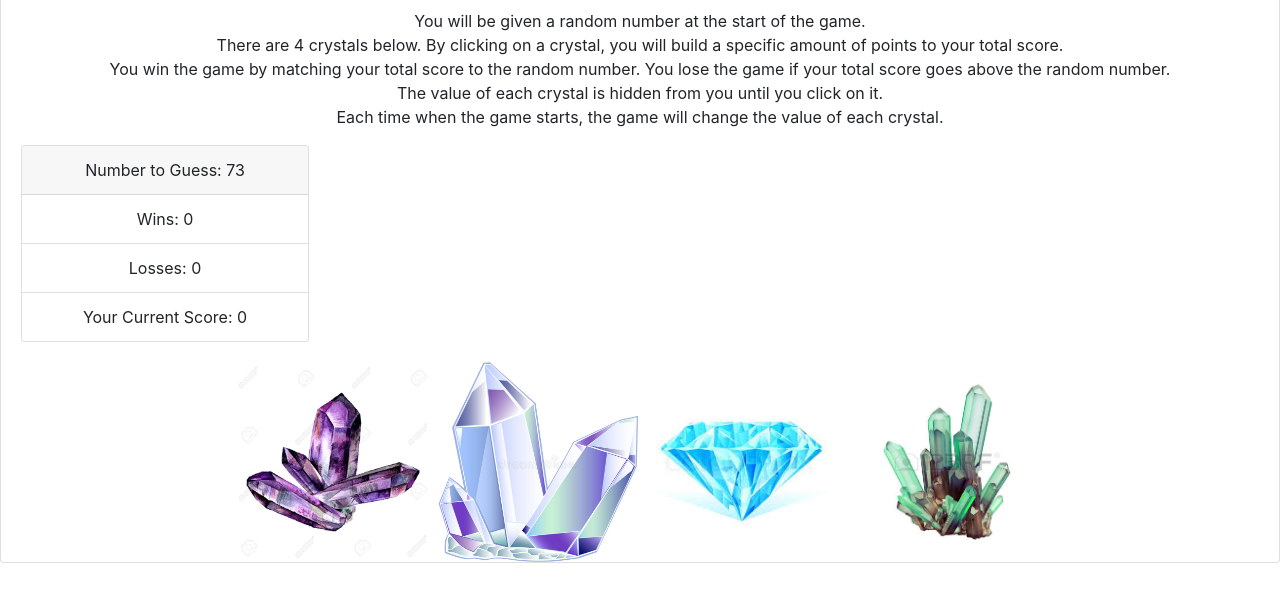
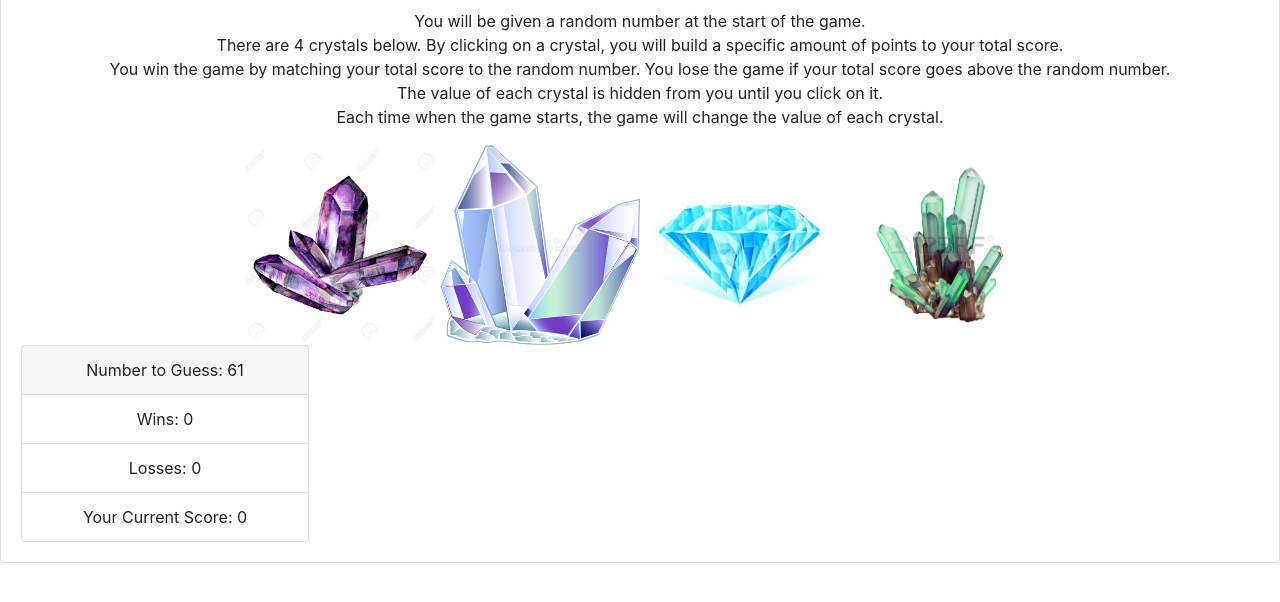
Before and after one commit to nliu83/unit-4-game, a plain HTML site: page index.html in a window 1280 px wide. Shown: the part 72-674 px from the top of the page. Drawn offline with nearby package versions, Linux system fonts and the light colour scheme.

Commit message:
Adds draft 2

```diff
--- a/assets/javascript/game.js
+++ b/assets/javascript/game.js
@@ -1,3 +1,5 @@
+$(document).ready(function() {
+
 //generating random number between 19 to 120
 var targetNumber = Math.floor(Math.random() * 102) + 19;
 
@@ -31,40 +33,50 @@ function reset(){
     console.log(targetNumber);
     $("#number-to-guess").text(targetNumber);
 
-    for (i=0; i<numberOptions.length; i++) {
-        numberOptions[i] = Math.floor(Math.random() * 12) + 1;
-    }
+    numberOptions[0] = Math.floor(Math.random() * 12) + 1;
+    numberOptions[1] = Math.floor(Math.random() * 12) + 1;
+    numberOptions[2] = Math.floor(Math.random() * 12) + 1;
+    numberOptions[3] = Math.floor(Math.random() * 12) + 1;
+
+
     console.log(numberOptions);
-    }
+    };
+
+
+    // For each iteration, we will create an imageCrystal
+    var image1 = $("<img>");
+    var image2 = $("<img>");
+    var image3 = $("<img>");
+    var image4 = $("<img>");
 
 
 
-for (var i = 0; i < numberOptions.length; i++) {
+    image1.addClass("crystal-images");
+    image2.addClass("crystal-images");
+    image3.addClass("crystal-images");
+    image4.addClass("crystal-images");
 
-    // For each iteration, we will create an imageCrystal
-    var imageArray = $(".crystal-images");
-    console.log("1 : " + imageArray);
-    // First each crystal will be given the class ".crystal-image".
-    // This will allow the CSS to take effect.
+    image1.attr("src", "assets/images/amethyst.jpg");
+    image2.attr("src", "assets/images/clearquart.jpg");
+    image3.attr("src", "assets/images/diamond.jpg");
+    image4.attr("src", "assets/images/greenquart.jpg");
 
-    imageArray.addClass("crystal-image");
-    //console.log("2 : " + imageArray);
+    image1.attr("data-crystalvalue", numberOptions[0]);
+    image2.attr("data-crystalvalue", numberOptions[1]);
+    image3.attr("data-crystalvalue", numberOptions[2]);
+    image4.attr("data-crystalvalue", numberOptions[3]);
 
-    // Each imageCrystal will be given a src link to the crystal image
-    //imageArray.attr(".crystal-images");
+    // console.log(numberOptions[2]);
+    // Lastly, each crystal image (with all it classes and attributes) will get added to the page.
+    $("#crystals").append(image1);
+    $("#crystals").append(image2);
+    $("#crystals").append(image3);
+    $("#crystals").append(image4);
 
-    //console.log("3 : " + imageArray);
-    // Each imageCrystal will be given a data attribute called data-crystalValue.
-    // This data attribute will be set equal to the array value.
-
-    imageArray.attr("data-crystalvalue", numberOptions[i]);
-
-    // Lastly, each crystal image (with all it classes and attributes) will get added to the page.
-    $(".crystal-images").append(imageArray);
-  }
+$(".crystal-images").on("click", function() {
 
 
-$(".crystal-image").on("click", function() {
+
 
 
     var crystalValue = ($(this).attr("data-crystalvalue"));
@@ -77,7 +89,7 @@ $(".crystal-image").on("click", function() {
     $("#currentscore").text(counter);
 
     if (counter === targetNumber) {
-        console.log("You win!");
+        alert("You win!");
         wins++;
         $("#wins").text(wins);
         reset ()
@@ -89,8 +101,9 @@ $(".crystal-image").on("click", function() {
       }
 
       else if (counter >= targetNumber) {
-        console.log("You lose!!");
+        alert("You lose!!");
         losses++;
+
         $("#losses").text(losses);
         reset()
         // counter = 0;
@@ -100,4 +113,8 @@ $(".crystal-image").on("click", function() {
         // $("#currentscore").text(counter);
       }
 
+
 });
+
+
+});
--- a/index.html
+++ b/index.html
@@ -50,10 +50,10 @@
 
             </div>
           <div class="crystalImages">
-              <img src="assets/images/amethyst.jpg" class="crystal-images" alt="amethyst">
+              <!-- <img src="assets/images/amethyst.jpg" class="crystal-images" alt="amethyst">
               <img src="assets/images/clearquart.jpg"  class="crystal-images" alt="clearquart">
               <img src="assets/images/diamond.jpg" class="crystal-images" alt="diamond">
-              <img src="assets/images/greenquart.jpg" class="crystal-images" alt="greenquart">
+              <img src="assets/images/greenquart.jpg" class="crystal-images" alt="greenquart"> -->
 
             </div>
 
```
